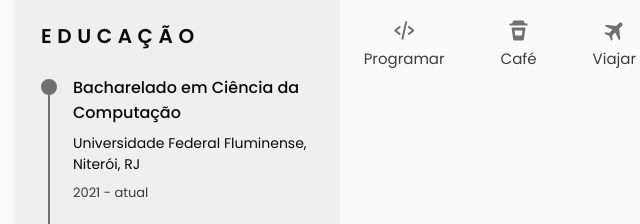
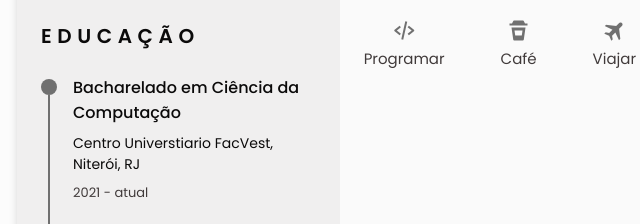
Before and after one commit to PedruscoCRF/pedrusco.github.io, a plain HTML site: page index.html in a window 1280 px wide. Shown: the part 962-1186 px from the top of the page, 139-779 px from the left. Drawn offline with nearby package versions, Linux system fonts and the light colour scheme.

Commit message:
Update index.html

```diff
--- a/index.html
+++ b/index.html
@@ -134,7 +134,7 @@
                                 </div>
                                 <div class="education_data bd-grid">
                                     <h3 class="education_title">Bacharelado em Ciência da Computação</h3>
-                                    <span class="education_studies">Universidade Federal Fluminense, Niterói, RJ</span>
+                                    <span class="education_studies">Centro Universtiario FacVest, Niterói, RJ</span>
                                     <span class="education_year">2021 - atual</span>
                                 </div>
                             </div>
```
